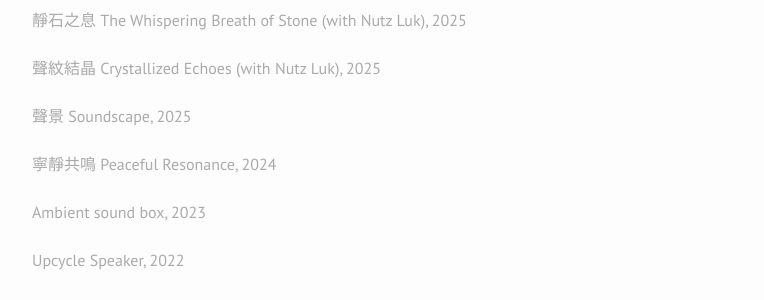
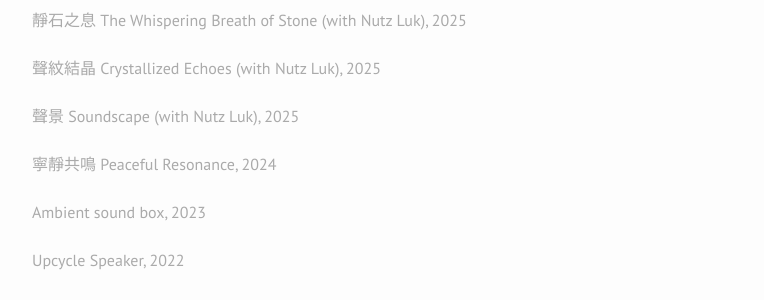
Before and after one commit to Hanseli/hanseli.github.io, a Jekyll site: the page built from Sound_Media.md, in a window 1280 px wide. Shown: the part 546-846 px from the top of the page, without its empty margins (238-1002 px from the left). Built offline with Jekyll 4.4.1, drawn with Linux system fonts in a browser that asks for light colours; nearby versions of some CDN libraries.

Commit message:
Update Sound_Media.md

```diff
--- a/Sound_Media.md
+++ b/Sound_Media.md
@@ -20,7 +20,7 @@ it helps to config in css center the gif
 <br><br>
 <a href="/CEchoes/index">聲紋結晶 Crystallized Echoes (with Nutz Luk), 2025</a>
 <br><br>
-<a href="/soundscape/index">聲景 Soundscape, 2025</a>
+<a href="/soundscape/index">聲景 Soundscape (with Nutz Luk), 2025</a>
 <br><br>
 <a href="/peacefulReso/index">寧靜共鳴 Peaceful Resonance, 2024</a>
 <br><br>
```
